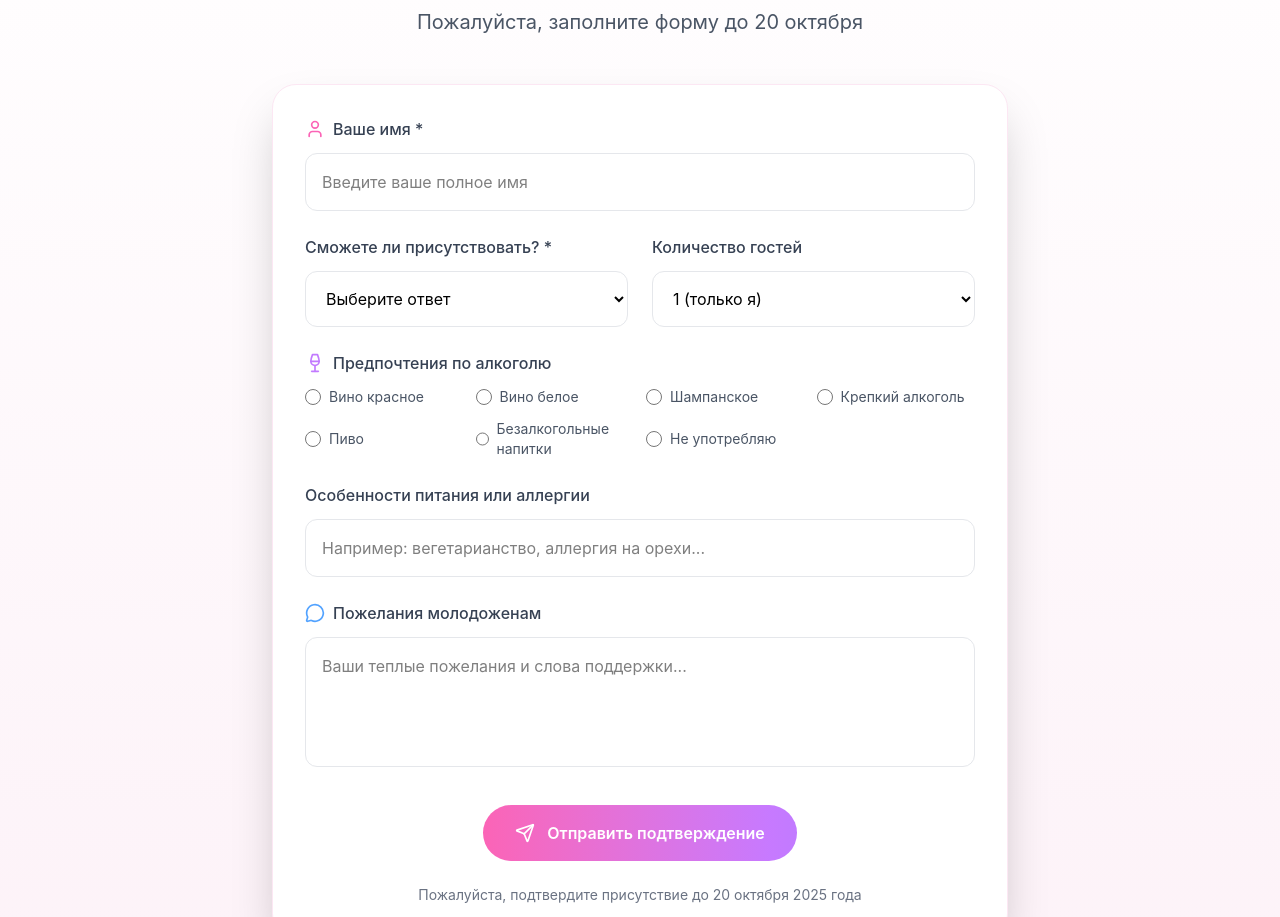
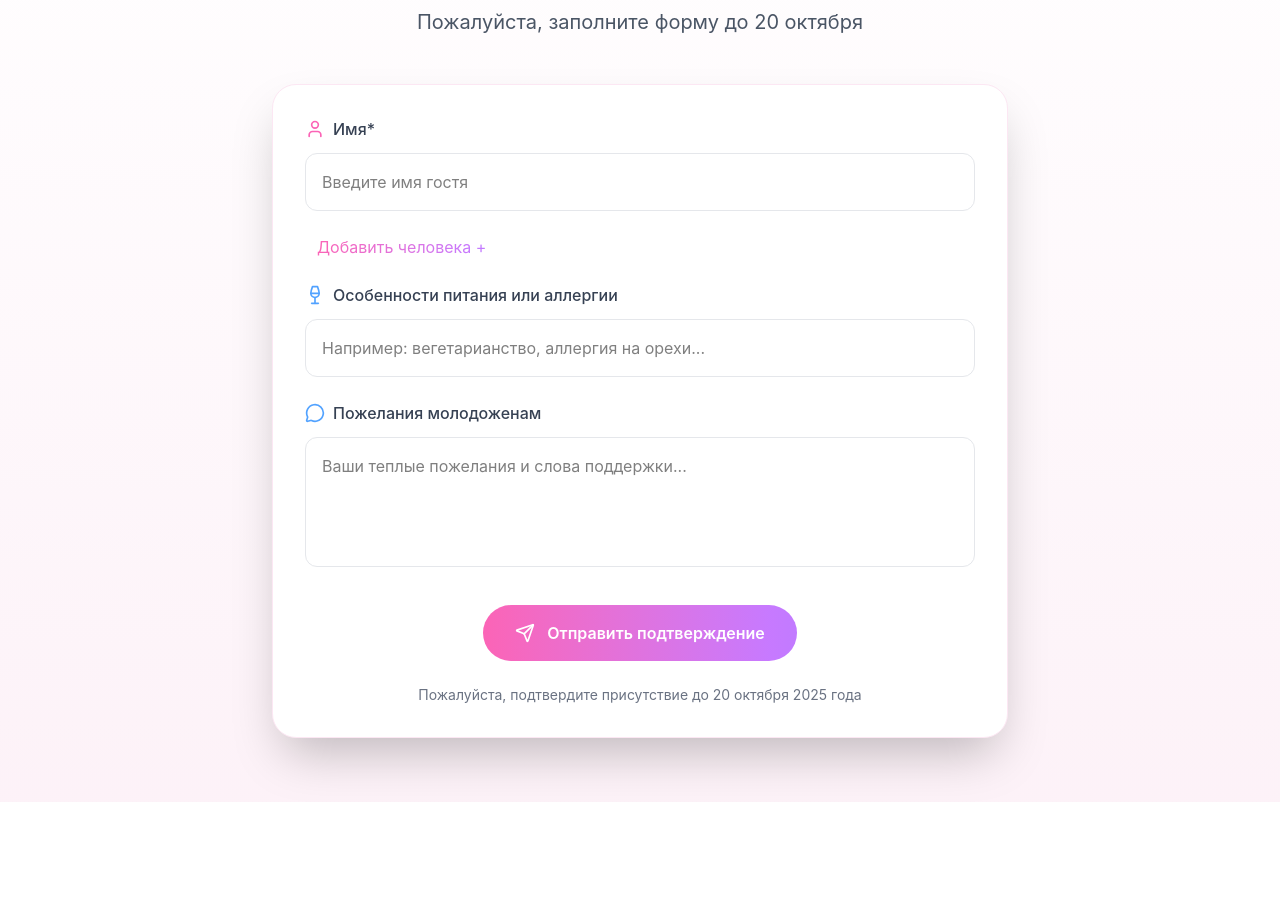
Before and after one commit to eviolspirid777/wedding, a React (Vite) app: page / in a window 1280 px wide. Shown: the part 4692-5609 px from the top of the page. After the commit the page ends 5494 px from the top, so only its background shows below. Built offline with nearby package versions, Linux system fonts and the light colour scheme.

Commit message:
Добавлены конфети и исправлена форма

```diff
--- a/package.json
+++ b/package.json
@@ -11,6 +11,7 @@
   },
   "dependencies": {
     "@gsap/react": "^2.1.2",
+    "canvas-confetti": "^1.9.3",
     "gsap": "^3.13.0",
     "lucide-react": "^0.544.0",
     "motion": "^12.23.22",
@@ -21,6 +22,7 @@
   "devDependencies": {
     "@eslint/js": "^9.36.0",
     "@tailwindcss/postcss": "^4.1.13",
+    "@types/canvas-confetti": "^1.9.0",
     "@types/react": "^19.1.13",
     "@types/react-dom": "^19.1.9",
     "@vitejs/plugin-react": "^5.0.3",
--- a/src/components/RSVPForm.tsx
+++ b/src/components/RSVPForm.tsx
@@ -1,12 +1,17 @@
-import { CheckCircle, Send, User, Wine, MessageCircle } from "lucide-react";
+import {
+  CheckCircle,
+  Send,
+  User,
+  Wine,
+  MessageCircle,
+  CircleX,
+} from "lucide-react";
 import { useState } from "react";
+import confetti from "canvas-confetti";
 
 export const RSVPForm = () => {
   const [formData, setFormData] = useState({
-    name: "",
-    attending: "",
-    guests: "1",
-    alcoholPreference: "",
+    names: [""],
     dietaryRestrictions: "",
     message: "",
   });
@@ -19,11 +24,26 @@ export const RSVPForm = () => {
     >
   ) => {
     const { name, value } = e.target;
+
+    if (name.startsWith("name-")) {
+      const personId = parseInt(name.split("-")[1]);
+      const personIndex = basePersonsForms.indexOf(personId);
+
+      setFormData((prev) => ({
+        ...prev,
+        names: prev.names.map((nameValue, index) =>
+          index === personIndex ? value : nameValue
+        ),
+      }));
+    } else {
       setFormData((prev) => ({
         ...prev,
         [name]: value,
       }));
+    }
   };
+
+  const [basePersonsForms, setBasePersonsForms] = useState<number[]>([0]);
 
   const handleSubmit = (e: React.FormEvent) => {
     e.preventDefault();
@@ -32,8 +52,50 @@ export const RSVPForm = () => {
     setIsSubmitted(true);
   };
 
+  const renderInputFields = () =>
+    basePersonsForms.map((personId, idx) => (
+      <div key={personId} className="md:col-span-2">
+        <label className="flex items-center space-x-2 text-gray-700 font-medium mb-3">
+          <User className="w-5 h-5 text-pink-400" />
+          <span>Имя*</span>
+        </label>
+        <div className="relative">
+          <input
+            type="text"
+            name={`name-${personId}`}
+            required
+            value={formData.names[idx]}
+            onChange={handleInputChange}
+            className="w-full p-4 border border-gray-200 rounded-xl focus:ring-2 focus:ring-pink-300 focus:border-transparent transition-all duration-300"
+            placeholder="Введите имя гостя"
+          />
+          {basePersonsForms.length > 1 && (
+            <CircleX
+              onClick={() => {
+                const personIndex = basePersonsForms.indexOf(personId);
+                setBasePersonsForms((prev) =>
+                  prev.filter((id) => id !== personId)
+                );
+                setFormData((prev) => ({
+                  ...prev,
+                  names: prev.names.filter((_, index) => index !== personIndex),
+                }));
+              }}
+              className="absolute bottom-4 right-3 text-red-600 cursor-pointer"
+            />
+          )}
+        </div>
+      </div>
+    ));
+
   if (isSubmitted) {
+    confetti({
+      particleCount: 140,
+      spread: 120,
+      origin: { y: 0.6 },
+    });
     return (
+      <>
         <section className="py-16 bg-gradient-to-b from-white to-green-50">
           <div className="max-w-2xl mx-auto px-4 text-center">
             <div className="bg-white rounded-3xl p-12 shadow-2xl border border-green-100">
@@ -52,6 +114,7 @@ export const RSVPForm = () => {
             </div>
           </div>
         </section>
+      </>
     );
   }
 
@@ -59,47 +122,47 @@ export const RSVPForm = () => {
     <section className="relative py-16 bg-gradient-to-b from-white to-pink-50">
       <div>
         {/*Right */}
-        <div className="absolute bottom-215 right-30 animate-bounce opacity-30 text-5xl text-orange-400 w-10 h-10 form-hidden">
+        <div className="absolute top-215 right-30 animate-bounce opacity-30 text-5xl text-orange-400 w-10 h-10 form-hidden">
           🍂
         </div>
-        <div className="absolute bottom-185 right-60 animate-bounce opacity-30 text-5xl text-orange-400 w-10 h-10 form-hidden">
+        <div className="absolute top-185 right-60 animate-bounce opacity-30 text-5xl text-orange-400 w-10 h-10 form-hidden">
           🍂
         </div>
-        <div className="absolute bottom-155 right-30 animate-bounce opacity-30 text-5xl text-orange-400 w-10 h-10 form-hidden">
+        <div className="absolute top-155 right-30 animate-bounce opacity-30 text-5xl text-orange-400 w-10 h-10 form-hidden">
           🍂
         </div>
-        <div className="absolute bottom-125 right-60 animate-bounce opacity-30 text-5xl text-orange-400 w-10 h-10 form-hidden">
+        <div className="absolute top-125 right-60 animate-bounce opacity-30 text-5xl text-orange-400 w-10 h-10 form-hidden">
           🍂
         </div>
-        <div className="absolute bottom-95 right-30 animate-bounce opacity-30 text-5xl text-orange-400 w-10 h-10 form-hidden">
+        <div className="absolute top-95 right-30 animate-bounce opacity-30 text-5xl text-orange-400 w-10 h-10 form-hidden">
           🍂
         </div>
-        <div className="absolute bottom-65 right-60 animate-bounce opacity-30 text-5xl text-orange-400 w-10 h-10 form-hidden">
+        <div className="absolute top-65 right-60 animate-bounce opacity-30 text-5xl text-orange-400 w-10 h-10 form-hidden">
           🍂
         </div>
-        <div className="absolute bottom-35 right-30 animate-bounce opacity-30 text-5xl text-orange-400 w-10 h-10 form-hidden">
+        <div className="absolute top-35 right-30 animate-bounce opacity-30 text-5xl text-orange-400 w-10 h-10 form-hidden">
           🍂
         </div>
         {/*Left */}
-        <div className="absolute bottom-215 left-30 animate-bounce opacity-30 text-5xl text-orange-400 w-10 h-10 form-hidden">
+        <div className="absolute top-215 left-30 animate-bounce opacity-30 text-5xl text-orange-400 w-10 h-10 form-hidden">
           🍂
         </div>
-        <div className="absolute bottom-185 left-60 animate-bounce opacity-30 text-5xl text-orange-400 w-10 h-10 form-hidden">
+        <div className="absolute top-185 left-60 animate-bounce opacity-30 text-5xl text-orange-400 w-10 h-10 form-hidden">
           🍂
         </div>
-        <div className="absolute bottom-155 left-30 animate-bounce opacity-30 text-5xl text-orange-400 w-10 h-10 form-hidden">
+        <div className="absolute top-155 left-30 animate-bounce opacity-30 text-5xl text-orange-400 w-10 h-10 form-hidden">
           🍂
         </div>
-        <div className="absolute bottom-125 left-60 animate-bounce opacity-30 text-5xl text-orange-400 w-10 h-10 form-hidden">
+        <div className="absolute top-125 left-60 animate-bounce opacity-30 text-5xl text-orange-400 w-10 h-10 form-hidden">
           🍂
         </div>
-        <div className="absolute bottom-95 left-30 animate-bounce opacity-30 text-5xl text-orange-400 w-10 h-10 form-hidden">
+        <div className="absolute top-95 left-30 animate-bounce opacity-30 text-5xl text-orange-400 w-10 h-10 form-hidden">
           🍂
         </div>
-        <div className="absolute bottom-65 left-60 animate-bounce opacity-30 text-5xl text-orange-400 w-10 h-10 form-hidden">
+        <div className="absolute top-65 left-60 animate-bounce opacity-30 text-5xl text-orange-400 w-10 h-10 form-hidden">
           🍂
         </div>
-        <div className="absolute bottom-35 left-30 animate-bounce opacity-30 text-5xl text-orange-400 w-10 h-10 form-hidden">
+        <div className="absolute top-35 left-30 animate-bounce opacity-30 text-5xl text-orange-400 w-10 h-10 form-hidden">
           🍂
         </div>
       </div>
@@ -122,97 +185,25 @@ export const RSVPForm = () => {
         >
           <div className="grid md:grid-cols-2 gap-6">
             {/* Имя */}
-            <div className="md:col-span-2">
-              <label className="flex items-center space-x-2 text-gray-700 font-medium mb-3">
-                <User className="w-5 h-5 text-pink-400" />
-                <span>Ваше имя *</span>
-              </label>
-              <input
-                type="text"
-                name="name"
-                required
-                value={formData.name}
-                onChange={handleInputChange}
-                className="w-full p-4 border border-gray-200 rounded-xl focus:ring-2 focus:ring-pink-300 focus:border-transparent transition-all duration-300"
-                placeholder="Введите ваше полное имя"
-              />
-            </div>
-
-            {/* Присутствие */}
-            <div>
-              <label className="block text-gray-700 font-medium mb-3">
-                Сможете ли присутствовать? *
-              </label>
-              <select
-                name="attending"
-                required
-                value={formData.attending}
-                onChange={handleInputChange}
-                className="w-full p-4 border border-gray-200 rounded-xl focus:ring-2 focus:ring-pink-300 focus:border-transparent transition-all duration-300"
+            {renderInputFields()}
+            <span
+              onClick={() => {
+                setBasePersonsForms((prev) => [...prev, Math.max(...prev) + 1]);
+                setFormData((prevFormData) => ({
+                  ...prevFormData,
+                  names: [...prevFormData.names, ""],
+                }));
+              }}
+              className="bg-gradient-to-r from-pink-400 to-purple-400 bg-clip-text text-transparent cursor-pointer mx-3 w-fit"
             >
-                <option value="">Выберите ответ</option>
-                <option value="yes">Да, обязательно приду!</option>
-                <option value="no">К сожалению, не смогу</option>
-                <option value="maybe">Пока не уверен(а)</option>
-              </select>
-            </div>
-
-            {/* Количество гостей */}
-            <div>
-              <label className="block text-gray-700 font-medium mb-3">
-                Количество гостей
-              </label>
-              <select
-                name="guests"
-                value={formData.guests}
-                onChange={handleInputChange}
-                className="w-full p-4 border border-gray-200 rounded-xl focus:ring-2 focus:ring-pink-300 focus:border-transparent transition-all duration-300"
-              >
-                <option value="1">1 (только я)</option>
-                <option value="2">2 (я + спутник/ца)</option>
-                <option value="3">3</option>
-                <option value="4">4</option>
-              </select>
-            </div>
-
-            {/* Предпочтения по алкоголю */}
-            <div className="md:col-span-2">
-              <label className="flex items-center space-x-2 text-gray-700 font-medium mb-3">
-                <Wine className="w-5 h-5 text-purple-400" />
-                <span>Предпочтения по алкоголю</span>
-              </label>
-              <div className="grid grid-cols-2 md:grid-cols-4 gap-3">
-                {[
-                  "Вино красное",
-                  "Вино белое",
-                  "Шампанское",
-                  "Крепкий алкоголь",
-                  "Пиво",
-                  "Безалкогольные напитки",
-                  "Не употребляю",
-                ].map((option) => (
-                  <label
-                    key={option}
-                    className="flex items-center space-x-2 cursor-pointer"
-                  >
-                    <input
-                      type="radio"
-                      name="alcoholPreference"
-                      value={option}
-                      checked={formData.alcoholPreference === option}
-                      onChange={handleInputChange}
-                      className="w-4 h-4 text-pink-400 focus:ring-pink-300"
-                    />
-                    <span className="text-sm text-gray-600">{option}</span>
-                  </label>
-                ))}
-              </div>
-            </div>
+              Добавить человека +
+            </span>
 
             {/* Пищевые ограничения */}
             <div className="md:col-span-2">
-              <label className="block text-gray-700 font-medium mb-3">
-                Особенности питания или аллергии
+              <label className="flex items-center space-x-2 text-gray-700 font-medium mb-3">
+                <Wine className="w-5 h-5 text-blue-400" />
+                <span>Особенности питания или аллергии</span>
               </label>
               <input
                 type="text"
```
Also changed, not shown: 1 other file (tests, documents, lock files or other folders). Lines whose indentation alone changed are shown as unchanged.
